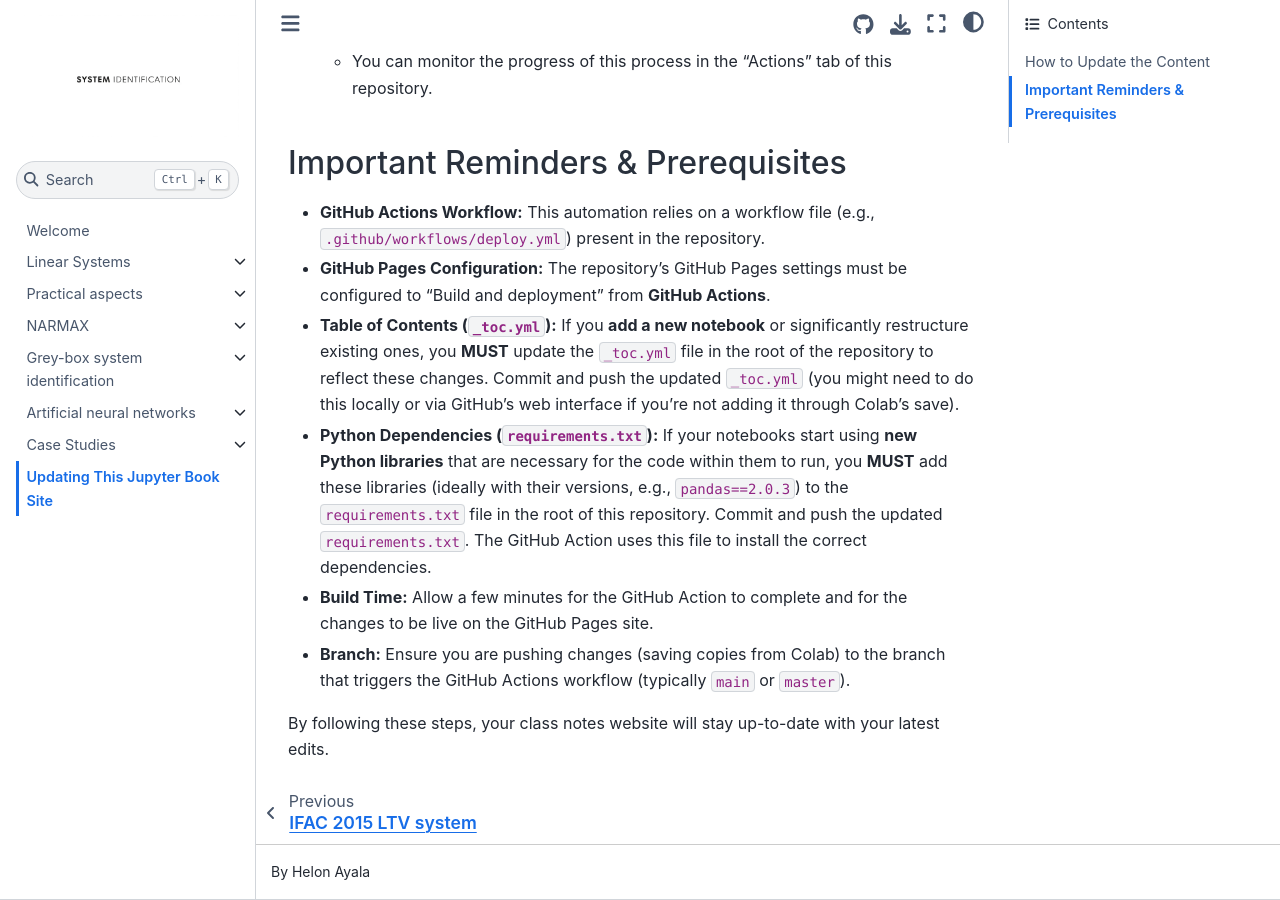
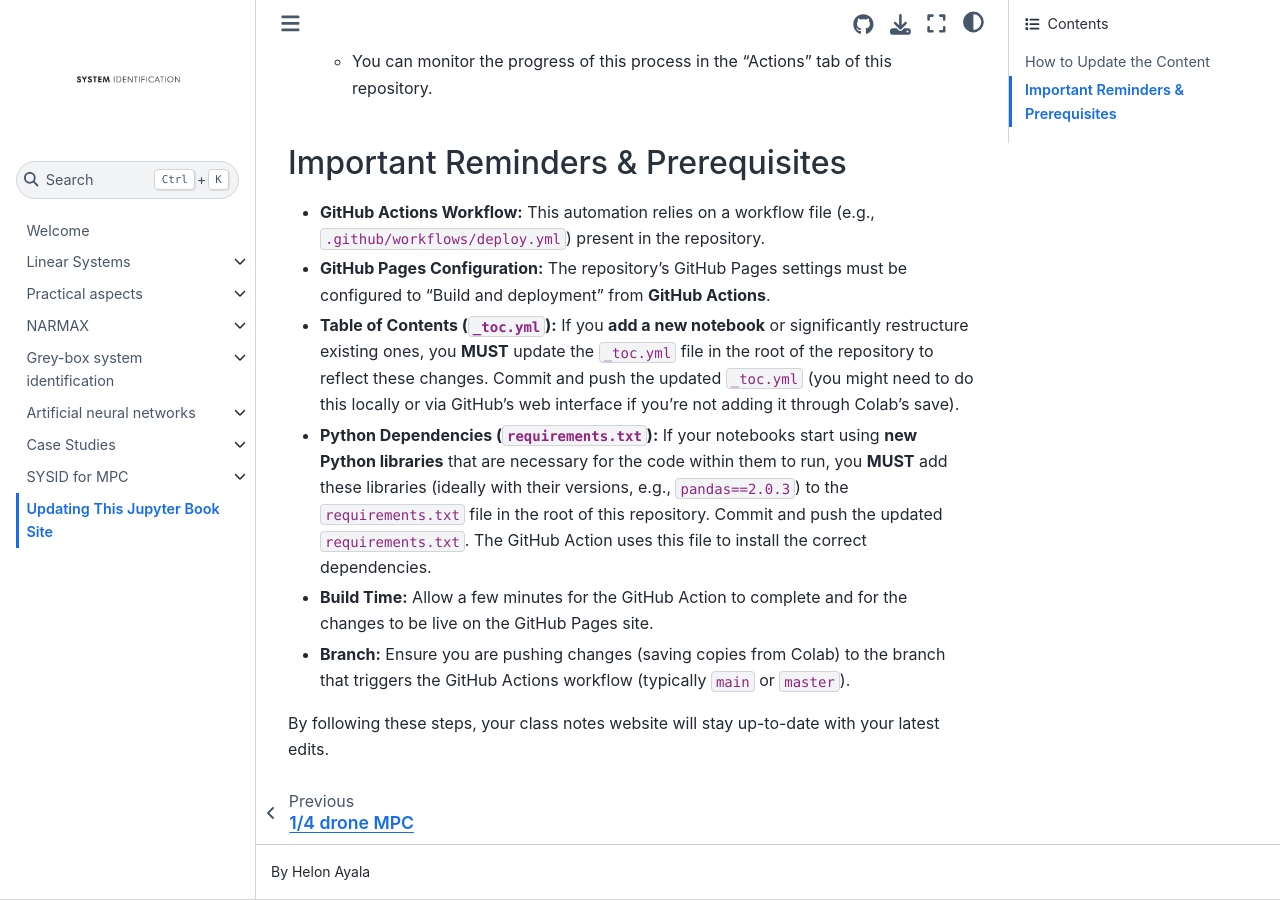
Before and after one commit to helonayala/sysid, a Jupyter Book: the page built from how_to_update.md, in a window 1280 px wide and 900 px high, scrolled down 896 px. Built offline with Jupyter Book 1.0.4 settings and Sphinx 7.4.7 and the Sphinx Book theme 1.1.4, drawn with Linux system fonts in a browser that asks for light colours; pages that are not in the unit, such as notebooks, are missing from menus.

Commit message:
Update _toc.yml

```diff
--- a/_toc.yml
+++ b/_toc.yml
@@ -44,4 +44,8 @@ chapters:
   - file: wind_blade
   - file: read_data_14_drone
   - file: IFAC2015_LTV
+- file: sysid_mpc
+  sections:
+  - file: bab_ann_mpc_approximation
+  - file: narx_mpc_14_drone
 - file: how_to_update
```
